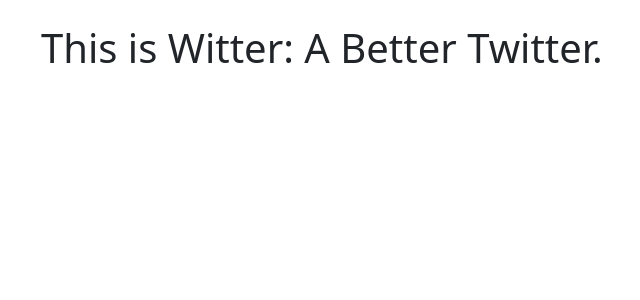
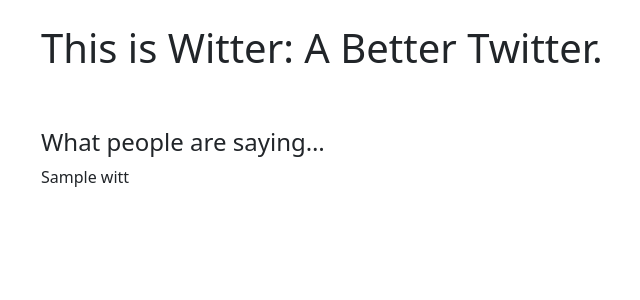
Before and after one commit to chriseborowski/witter, a Django app: template social/witter/templates/home.html in a window 1280 px wide. Shown: the part 56-356 px from the top of the page, without its empty margins (41-681 px from the left). Run offline with Django 5.2, Linux system fonts and the light colour scheme; the template is opened without the code that fills it: most values are stand-ins (such as "Sample title", 1, 10 or a date in 2020).

Commit message:
Add disply of all witts on the home page

```diff
--- a/social/witter/templates/home.html
+++ b/social/witter/templates/home.html
@@ -2,4 +2,15 @@
 
 {% block content %}
 <h1>This is Witter: A Better Twitter.</h1>
+<br><br>
+<h4>What people are saying…</h4>
+
+{% for witt in witts %}
+
+  {{ witt }}
+  <br>
+
+{% endfor %}
+
+
 {% endblock %}
```
